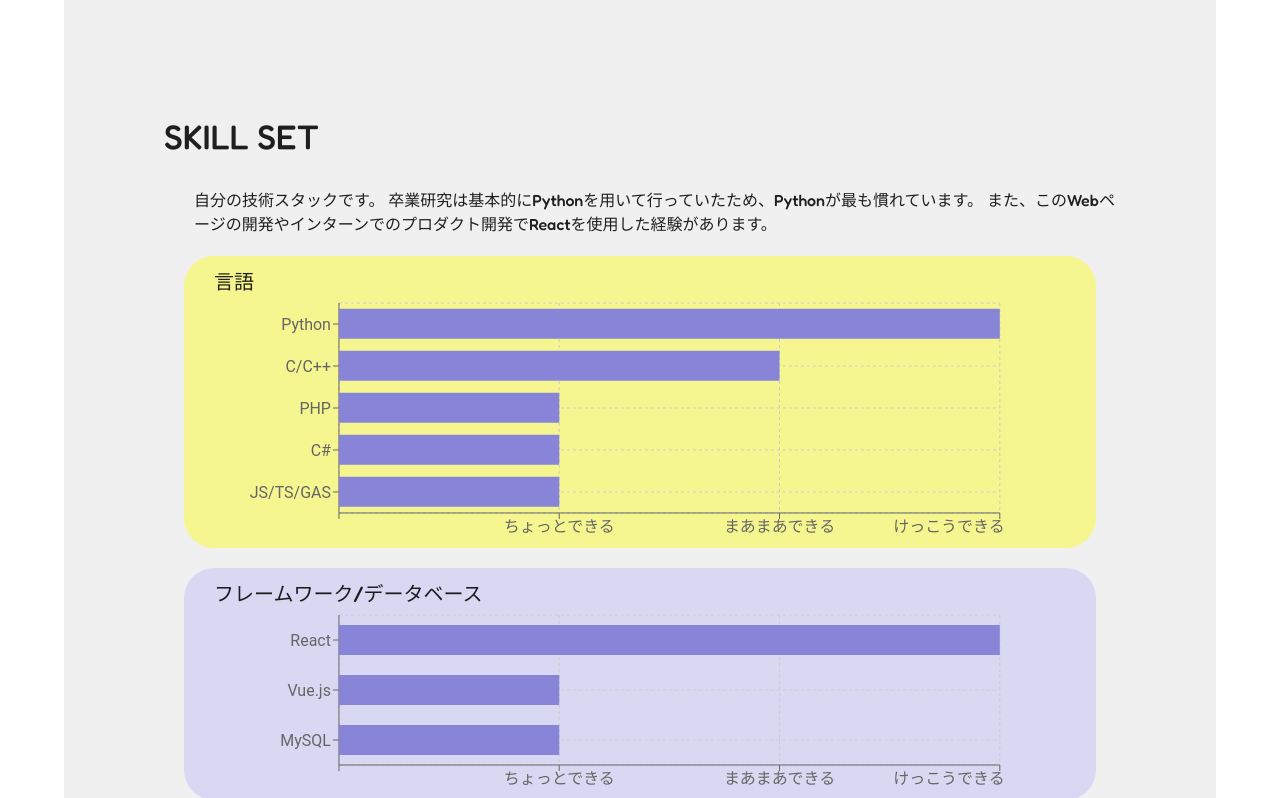
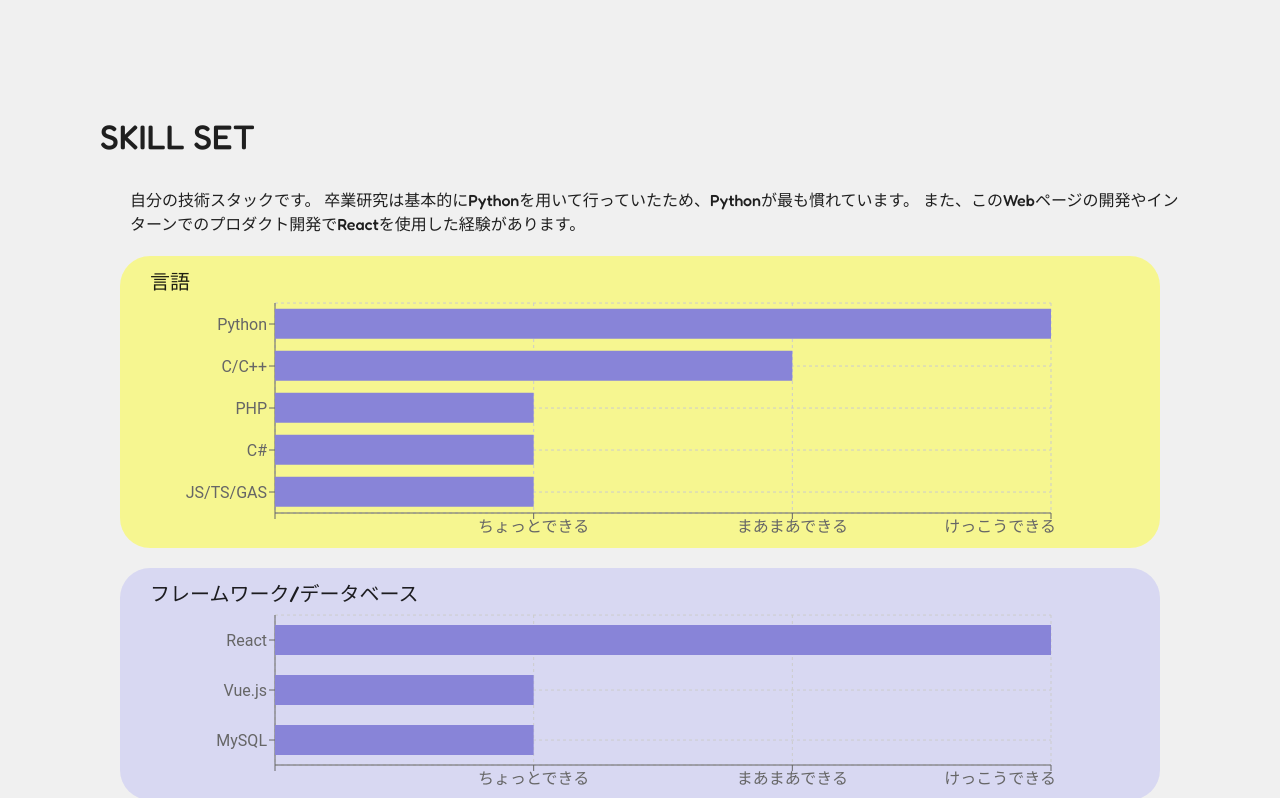
Before and after one commit to keita-nakata/my-portfolio-site, a React (Vite) app: page / in a window 1280 px wide. Shown: the part 1266-2064 px from the top of the page. Built offline with nearby package versions, Linux system fonts and the light colour scheme.

Commit message:
背景色を白に設定、かつヘッダーを透明に、かつ横幅いっぱいにコンテナの背景色が反映されるように変更

```diff
--- a/src/App.tsx
+++ b/src/App.tsx
@@ -1,5 +1,5 @@
 import React from 'react';
-import { Link, Element, scroller } from 'react-scroll';
+import { Link, Element } from 'react-scroll';
 import Hero from './components/Hero';
 import Profile from './components/Profile';
 import Works from './components/Works';
@@ -8,9 +8,11 @@ import { AppBar, Toolbar, Button, Container } from '@mui/material';
 
 const App: React.FC = () => {
   return (
-    <div>
+    <div style={{
+      backgroundColor: '#ffffff',
+    }}>
       {/* ナビゲーションバー */}
-      <AppBar position="sticky">
+      <AppBar position="sticky" sx={{ backgroundColor: 'transparent', boxShadow: 'none' }}>
         <Toolbar>
           <Link to="hero" spy={true} smooth={true} offset={-70} duration={500}>
             <Button color="inherit">HOME</Button>
@@ -28,7 +30,7 @@ const App: React.FC = () => {
       </AppBar>
 
       {/* コンテンツセクション */}
-      <Container>
+      <Container style={{ padding: 0 }} maxWidth={false}>
         <Element name="hero">
           <Hero />
         </Element>
```
